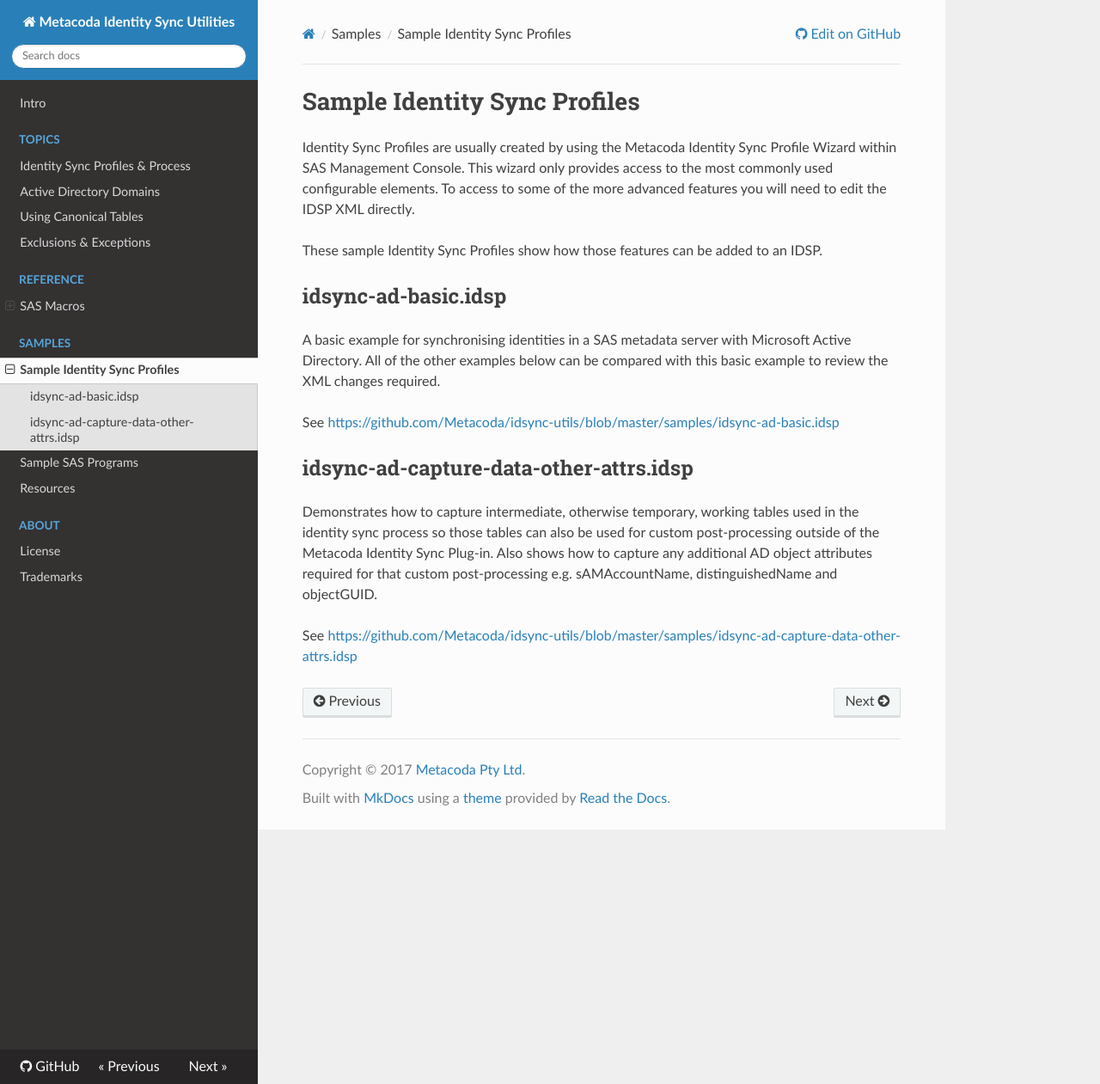
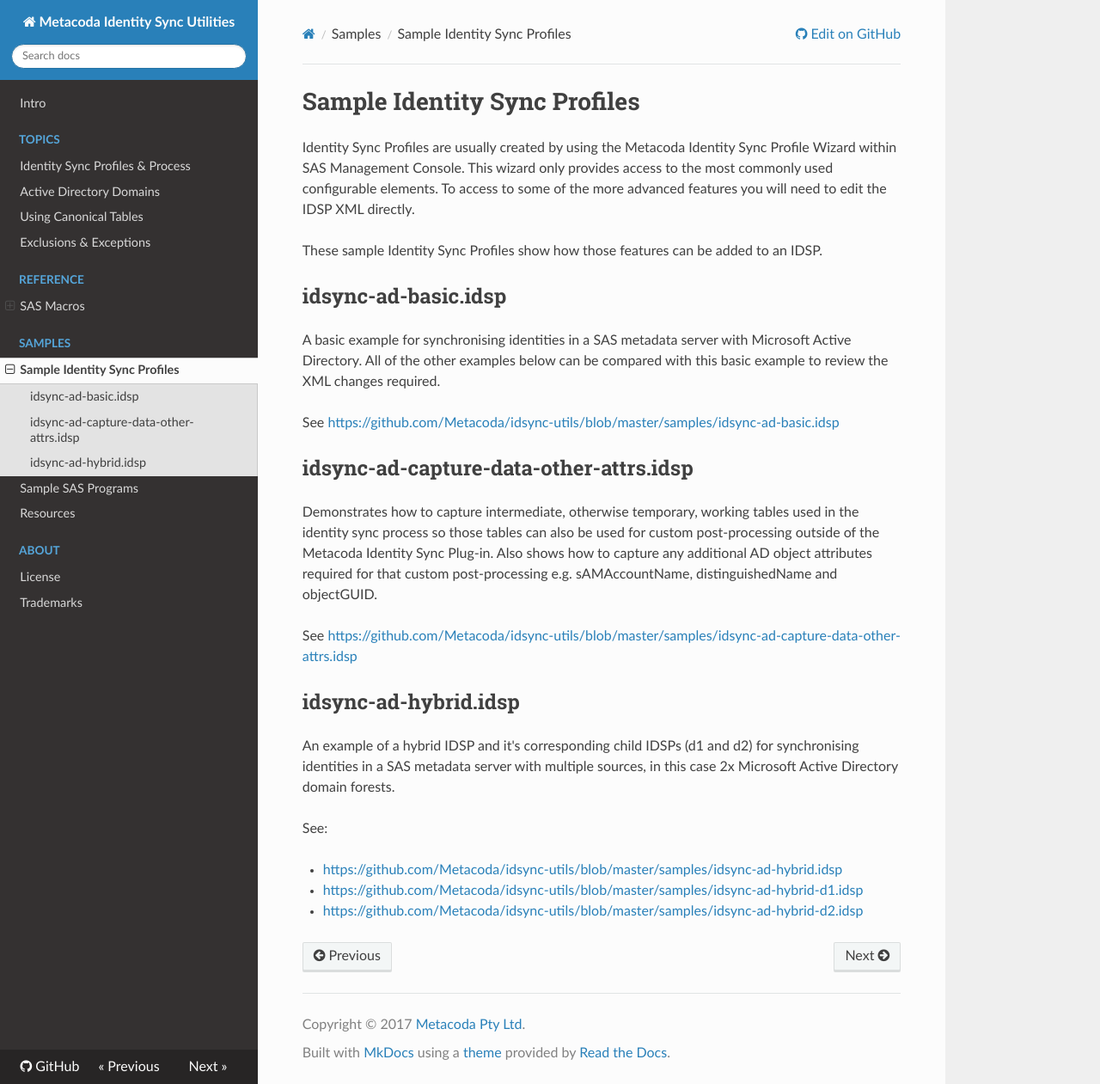
Before and after one commit to Metacoda/idsync-utils, an MkDocs documentation site: the page built from docs/samples/idsp-samples.md, in a window 1280 px wide and 1261 px high. Shown: the whole window at 86% size. Built offline with MkDocs 1.6.1, drawn with Linux system fonts in a browser that asks for light colours; nearby versions of some CDN libraries; old or Windows-style settings are respelled for this version of MkDocs.

Commit message:
Added a complete hybrid IDSP example for 2x AD domains/forests.

```diff
--- a/docs/samples/idsp-samples.md
+++ b/docs/samples/idsp-samples.md
@@ -23,3 +23,15 @@
 that custom post-processing e.g. sAMAccountName, distinguishedName and objectGUID.
 
 See <https://github.com/Metacoda/idsync-utils/blob/master/samples/idsync-ad-capture-data-other-attrs.idsp>
+
+## idsync-ad-hybrid.idsp
+
+An example of a hybrid IDSP and it's corresponding child IDSPs (d1 and d2) for synchronising
+identities in a SAS metadata server with multiple sources, in this case 2x Microsoft Active
+Directory domain forests.
+
+See:
+
+* <https://github.com/Metacoda/idsync-utils/blob/master/samples/idsync-ad-hybrid.idsp>
+* <https://github.com/Metacoda/idsync-utils/blob/master/samples/idsync-ad-hybrid-d1.idsp>
+* <https://github.com/Metacoda/idsync-utils/blob/master/samples/idsync-ad-hybrid-d2.idsp>
```
Also changed, not shown: docs/topics/idsp.md (+8 -2 lines), 3 other files.
